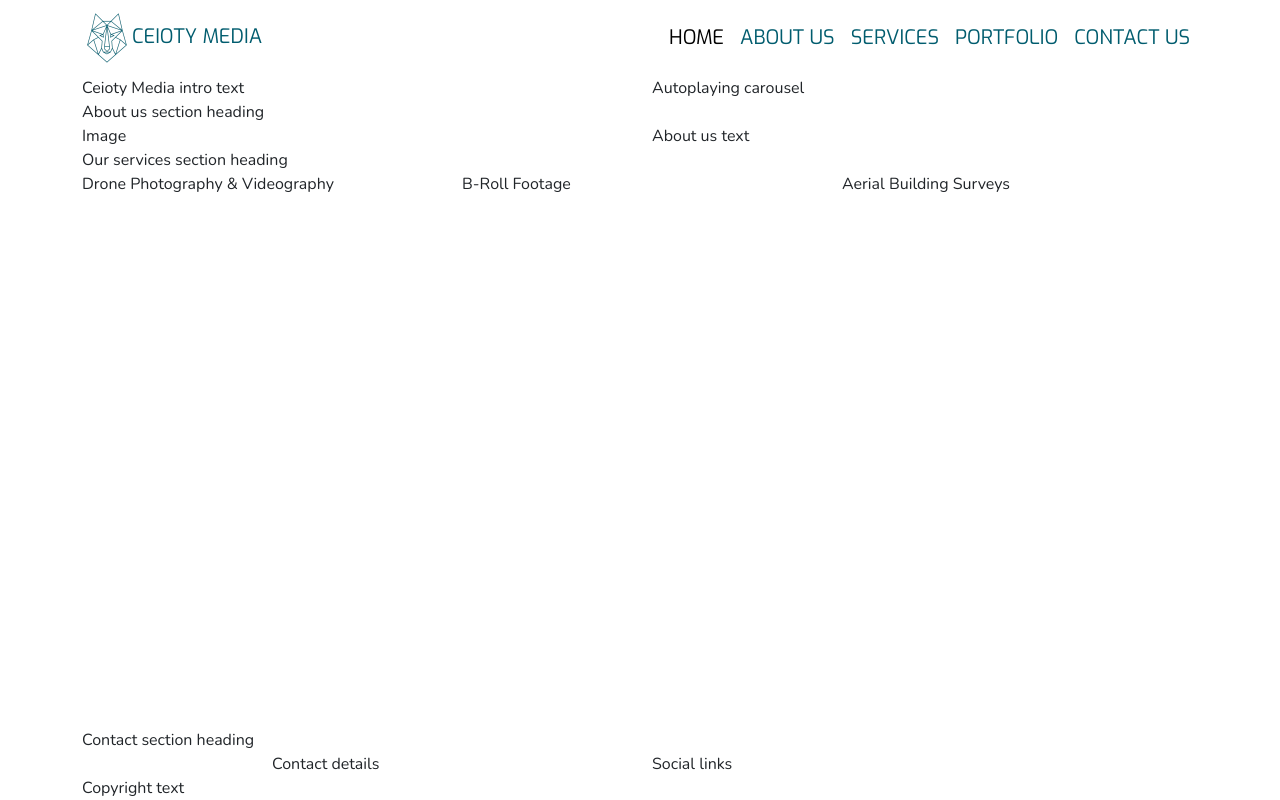
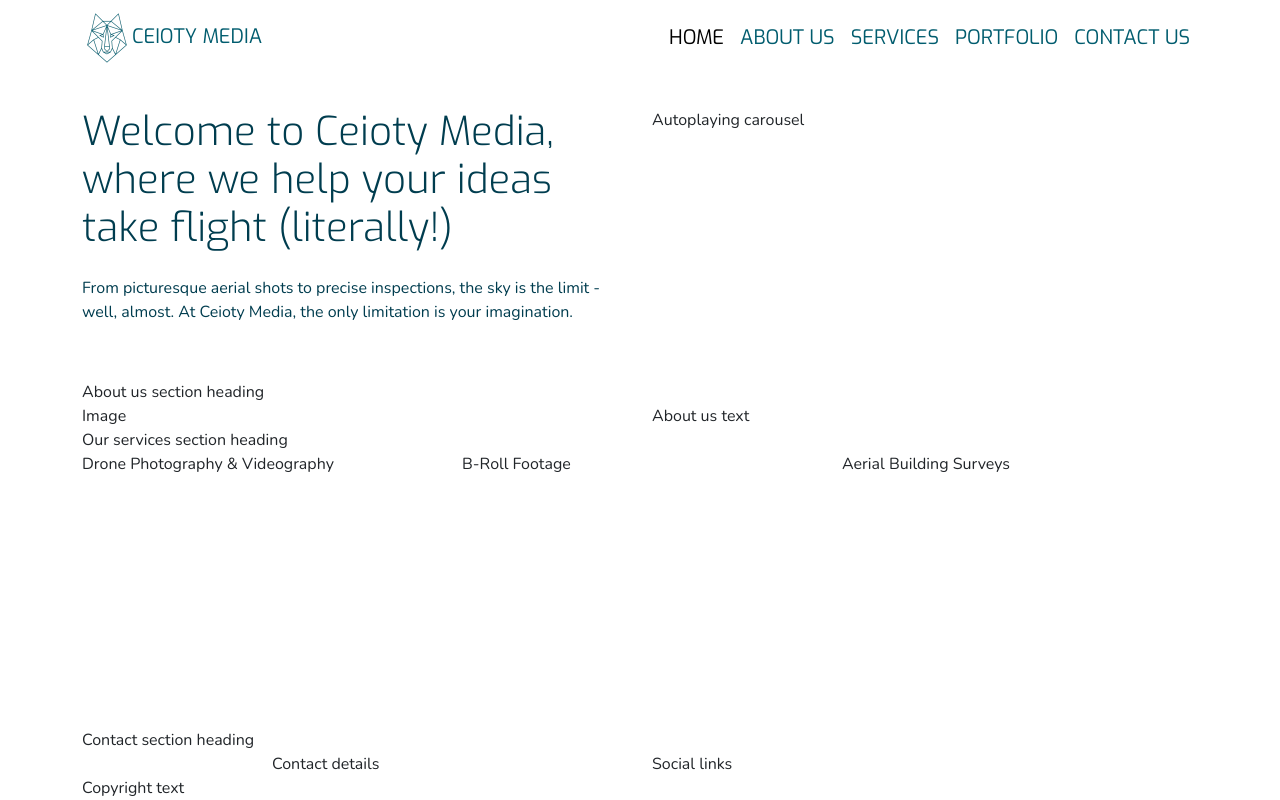
Before and after one commit to naomihunt25/ceioty-media, a plain HTML site: page index.html in a window 1280 px wide. Drawn offline with nearby package versions, Linux system fonts and the light colour scheme.

Commit message:
fix: Changed 'media' folder to 'images' to be specific and updated paths to it

```diff
--- a/assets/css/style.css
+++ b/assets/css/style.css
@@ -6,10 +6,14 @@
 :root {
     --primary-font: "Nunito", sans-serif;
     --secondary-font: "Exo", serif;
-    --primary-color: #005c6e; /* teal */
-    --secondary-color: #003d4f; /* dark teal */
-    --highlight-color: #96afb8; /* grey */
-    --highlight-color-light: #e5fdff; /* pale blue */
+    --primary-color: #005c6e;
+    /* teal */
+    --secondary-color: #003d4f;
+    /* dark teal */
+    --highlight-color: #96afb8;
+    /* grey */
+    --highlight-color-light: #e5fdff;
+    /* pale blue */
 }
 
 /* Global styles */
@@ -17,12 +21,26 @@ body {
     font-family: var(--primary-font);
 }
 
-h1,
-h2,
-h3 {
+h1 {
     text-transform: uppercase;
     font-family: var(--secondary-font);
     color: var(--primary-color)
+}
+
+h2,
+h3 {
+    font-family: var(--secondary-font);
+    color: var(--primary-color)
+}
+
+p {
+    font-family: var(--primary-font);
+    color: var(--secondary-color);
+}
+
+.section {
+    margin-top: 2rem;
+    margin-bottom: 2rem;
 }
 
 /* Navbar */
@@ -33,8 +51,7 @@ h3 {
     text-transform: uppercase;
 }
 
-#navbar
-.navbar-brand,
+#navbar .navbar-brand,
 .nav-link {
     color: var(--primary-color);
 }
@@ -43,7 +60,10 @@ h3 {
     width: 50px;
 }
 
-
+/* Header */
+#header .lead {
+    font-family: var(--secondary-font);
+}
 
 
 /* grid visualisation CSS for testing */
--- a/index.html
+++ b/index.html
@@ -9,10 +9,9 @@
     <title>Ceioty Media | Home</title>
 
     <!-- credit: favicons generated by favicon.io -->
-    <link rel="apple-touch-icon" sizes="180x180" href="assets/media/apple-touch-icon.png">
-    <link rel="icon" type="image/png" sizes="32x32" href="assets/media/favicon-32x32.png">
-    <link rel="icon" type="image/png" sizes="16x16" href="assets/media/favicon-16x16.png">
-
+    <link rel="apple-touch-icon" sizes="180x180" href="assets/images/apple-touch-icon.png">
+    <link rel="icon" type="image/png" sizes="32x32" href="assets/images/favicon-32x32.png">
+    <link rel="icon" type="image/png" sizes="16x16" href="assets/images/favicon-16x16.png">
 
     <!-- Bootstrap 5 CSS -->
     <link href="https://cdn.jsdelivr.net/npm/bootstrap@5.3.3/dist/css/bootstrap.min.css" rel="stylesheet"
@@ -22,23 +21,20 @@
     <link rel="stylesheet" href="assets/css/style.css">
 </head>
 
-
-<!-- Adding flexbox CSS to make the element a flex container with a column layout, this ensures the element's height is at least 100% of the viewport height, making it take up the full height of the screen -->
-
+<!-- Adding flexbox CSS to make page take up the full height of the screen -->
 <body class="d-flex flex-column min-vh-100">
 
-    <!-- Navigation -->
+    <!-- Navigation bar -->
     <nav id="navbar" class="navbar navbar-expand-lg navbar-custom">
         <div class="container">
             <a class="navbar-brand" href="index.html">
-                <img src="assets/media/logo-sm-teal.png.png" alt="Ceioty Media logo" class="logo">Ceioty Media
+                <img src="assets/images/logo-sm-teal.png.png" alt="Ceioty Media logo" class="logo">Ceioty Media
             </a>
             <button class="navbar-toggler" type="button" data-bs-toggle="collapse" data-bs-target="#navbarNav"
                 aria-controls="navbarNav" aria-expanded="false" aria-label="Toggle navigation">
                 <span class="navbar-toggler-icon"></span>
             </button>
             <div class="collapse navbar-collapse" id="navbarNav">
-                <!-- Adding Bootrap ms-auto to add automatic margin to left side of element -->
                 <ul class="navbar-nav ms-auto">
                     <li class="nav-item">
                         <a class="nav-link active" aria-current="page" href="index.html">Home</a>
@@ -61,16 +57,21 @@
     </nav>
 
     <!-- Header with autoplaying carousel -->
-    <header class="container">
+    <header id="header" class="container section">
         <div class="row">
-            <div class="col-12 col-xl-6">Ceioty Media intro text</div>
+            <div class="col-12 col-xl-6">
+                <!-- Added bootstrap lead display-6 to make the paragraph text stand out -->
+                <p class="lead display-6">Welcome to Ceioty Media, where we help your ideas take flight (literally!)</p>
+                <p class="my-4">From picturesque aerial shots to precise inspections, the sky is the limit - well, almost. At Ceioty
+                    Media, the only limitation is your imagination.</p>
+            </div>
             <div class="col-12 col-xl-6">Autoplaying carousel</div>
         </div>
     </header>
 
     <!-- main element to hold key sections of the home page. It is not part of the grid structure -->
     <main>
-        <!-- About us section -->
+        <!-- About section -->
         <section class="container">
             <div class="row">
                 <div class="col-12">About us section heading</div>
@@ -79,7 +80,7 @@
             </div>
         </section>
 
-        <!-- Our services section -->
+        <!-- Services section -->
         <section class="container">
             <div class="row">
                 <div class="col-12">Our services section heading</div>
@@ -91,7 +92,6 @@
     </main>
 
     <!-- Footer / contact details section -->
-    <!-- Added mt-auto so the footer will be pushed to the bottom of the page -->
     <footer class="mt-auto">
         <div class="container">
             <div class="row justify-content-center">
```
Also changed, not shown: assets/images/apple-touch-icon.png (renamed from assets/media/apple-touch-icon.png), assets/images/favicon-16x16.png (renamed from assets/media/favicon-16x16.png), assets/images/favicon-32x32.png (renamed from assets/media/favicon-32x32.png), assets/images/logo-sm-teal.png.png (renamed from assets/media/logo-sm-teal.png.png).
